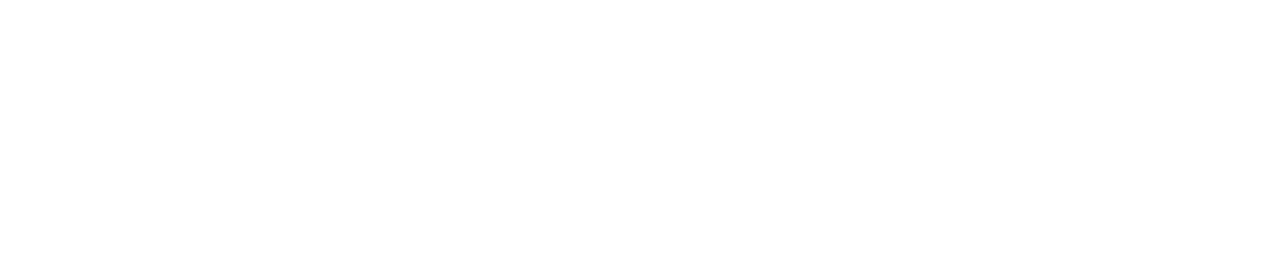
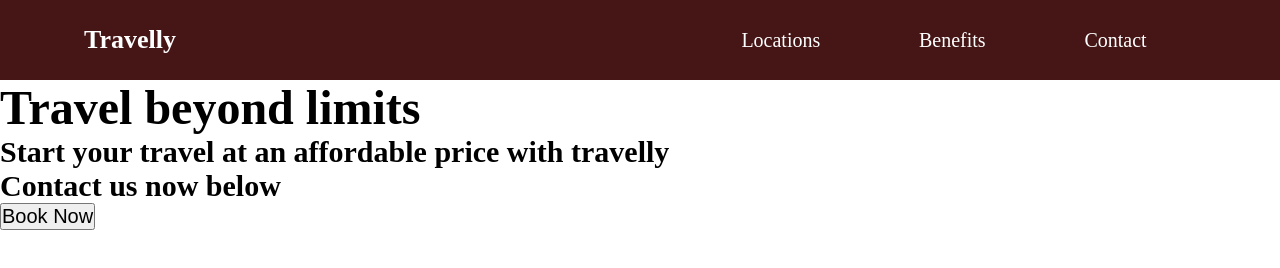
Before and after one commit to jabed007/project-travelly, a plain HTML site: page index.html in a window 1280 px wide. Drawn offline with Linux system fonts and the light colour scheme.

Commit message:
main header

```diff
--- a/index.html
+++ b/index.html
@@ -14,5 +14,25 @@
 
     <title>Travelly | Travelling Website</title>
   </head>
-  <body></body>
+  <body>
+    <header class="main-header">
+      <nav class="main-nav">
+        <h1 class="logo">Travelly</h1>
+        <ul>
+          <li><a href="#locations">Locations</a></li>
+          <li><a href="#benefits">Benefits</a></li>
+          <li><a href="#contact">Contact</a></li>
+        </ul>
+      </nav>
+    </header>
+
+    <section class="hero-section">
+      <h2>Travel beyond limits</h2>
+      <h3>
+        Start your travel at an affordable price with travelly <br />Contact us
+        now below
+      </h3>
+      <button>Book Now</button>
+    </section>
+  </body>
 </html>
--- a/style.css
+++ b/style.css
@@ -1,4 +1,4 @@
-/* Global Set Up */
+/* Global Settings */
 
 * {
   margin: 0;
@@ -9,3 +9,66 @@
 html {
   font-size: 62.5%;
 }
+
+a {
+  text-decoration: none;
+  color: #fff;
+}
+
+li,
+p,
+label,
+input,
+button {
+  font-size: 2rem;
+}
+
+h1 {
+  font-size: 2.6rem;
+}
+
+h2 {
+  font-size: 4.8rem;
+}
+
+h3 {
+  font-size: 3rem;
+}
+
+h4,
+h5 {
+  font-size: 2.8rem;
+}
+
+/* Section Header */
+
+.main-header {
+  background-color: rgb(70, 22, 22);
+}
+
+.main-nav {
+  width: 90%;
+  margin: 0 auto;
+  color: #fff;
+  min-height: 10vh;
+  padding: 2rem;
+
+  display: flex;
+  align-items: center;
+}
+
+.main-nav ul {
+  list-style: none;
+  flex: 1 1 40rem;
+
+  display: flex;
+  justify-content: space-around;
+  align-items: center;
+}
+
+.main-nav ul li {
+}
+
+.logo {
+  flex: 2 1 40rem;
+}
```
